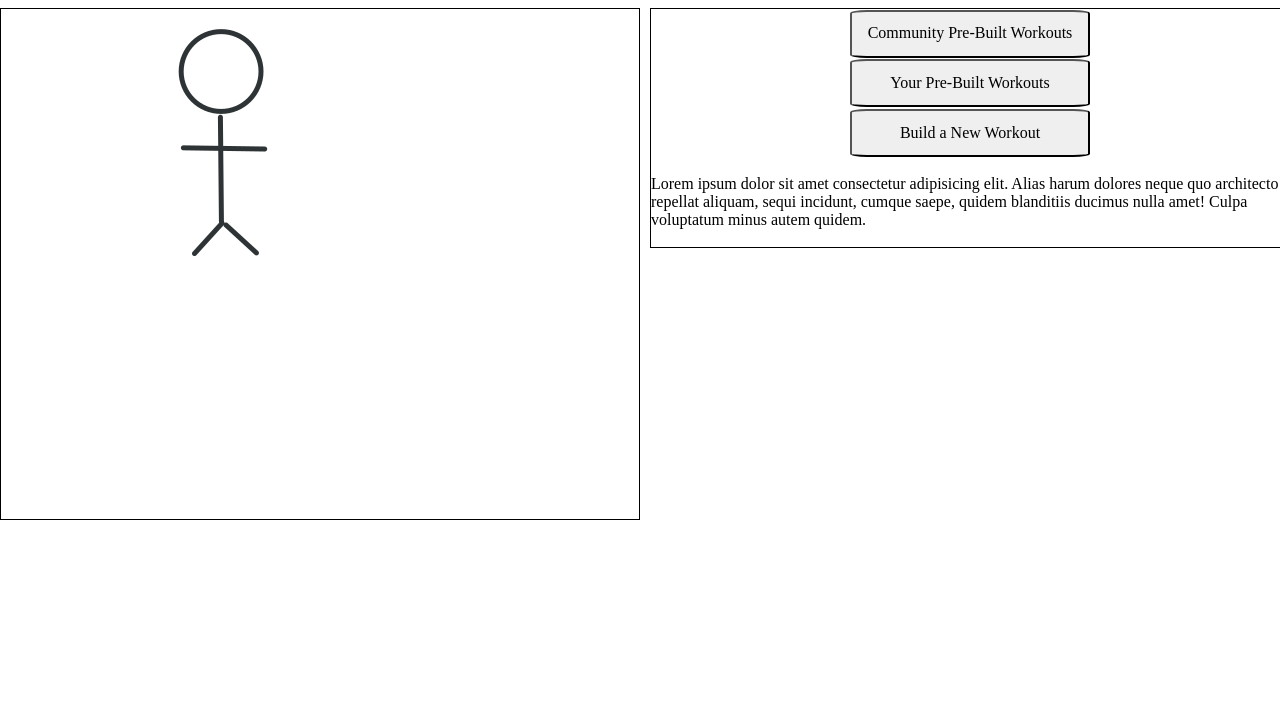
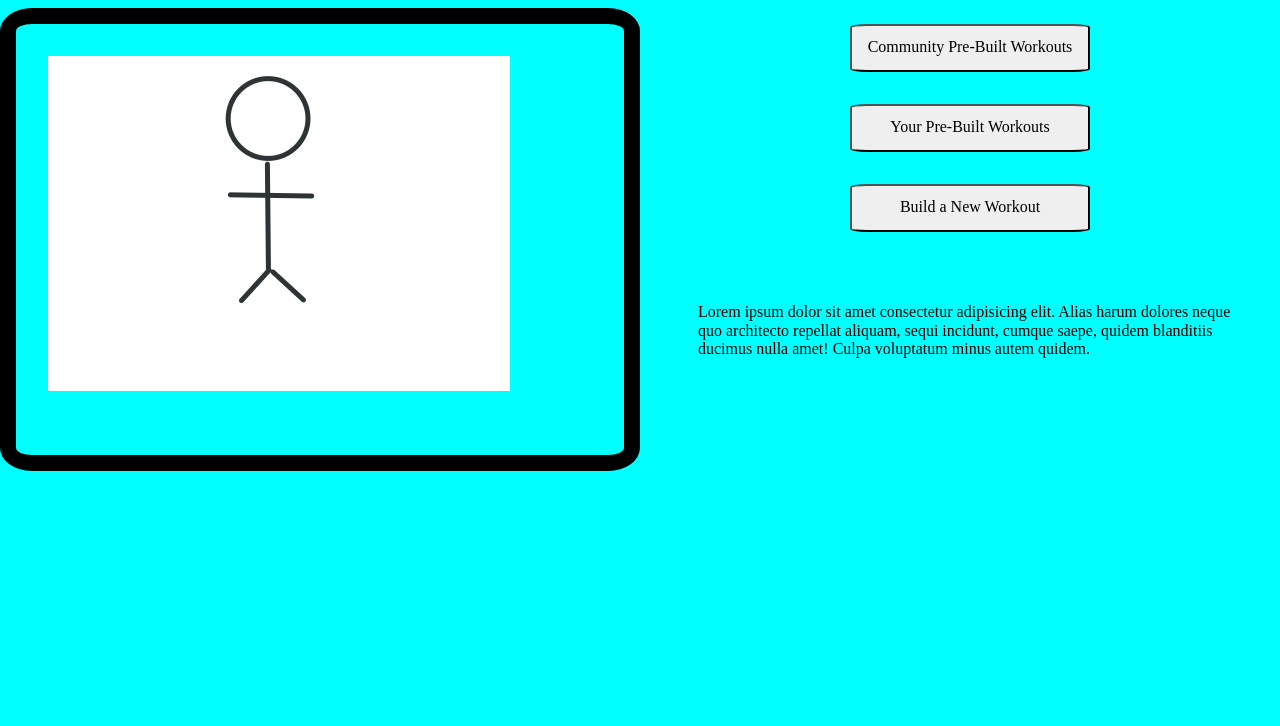
Before and after one commit to turbokungfu/HIIT-Machine, a plain HTML site: page index.html in a window 1280 px wide. Shown: the part 74-800 px from the top of the page. Drawn offline with Linux system fonts and the light colour scheme.

Commit message:
got the grid to work

```diff
--- a/css/style.css
+++ b/css/style.css
@@ -7,6 +7,9 @@
 /******************************************
 /* BASE STYLES
 /*******************************************/
+body{
+  background-color: aqua;
+}
 .title{
   border: 1px solid black;
   text-align: center;
@@ -15,18 +18,19 @@
   display: grid;
   grid-template-columns: 50% 50%;
   grid-template-rows: 50% 50%;
-
   gap: 10px;
 }
 .woPicture{
   grid-column: 1;
-  border: 1px solid black;
-  height: 32rem;
+  grid-row: 1 / 4;
+  border: 1rem solid black;
+  padding: 2rem;
+  border-radius: 5%;
 }
 .woButtons{
   grid-column: 2;
+  grid-row: 1;
   display: grid;
-  border: 1px solid black;
   justify-items: center;
   align-items: center;
   height: 15rem;
@@ -50,5 +54,7 @@
  border-radius: 7%;
 }
 .explain{
+  grid-column: 2;
   grid-row: 2;
+  padding: 3rem;
 }
--- a/index.html
+++ b/index.html
@@ -24,11 +24,11 @@
 		<button id="button1">Community Pre-Built Workouts</button>
 		<button id="button2">Your Pre-Built Workouts</button>
 		<button id="button3">Build a New Workout</button>
-		<p>Lorem ipsum dolor sit amet consectetur adipisicing elit. Alias harum dolores neque quo architecto repellat aliquam, sequi incidunt, cumque saepe, quidem blanditiis ducimus nulla amet! Culpa voluptatum minus autem quidem.</p>
 	</section>
-		</section>
+	<section class="explain"><p>Lorem ipsum dolor sit amet consectetur adipisicing elit. Alias harum dolores neque quo architecto repellat aliquam, sequi incidunt, cumque saepe, quidem blanditiis ducimus nulla amet! Culpa voluptatum minus autem quidem.</p>
 	</section>
-	<section class="explain">
+	</section>
+
 
 		<script type="text/javascript" src="js/main.js"></script>
 	</body>
```
